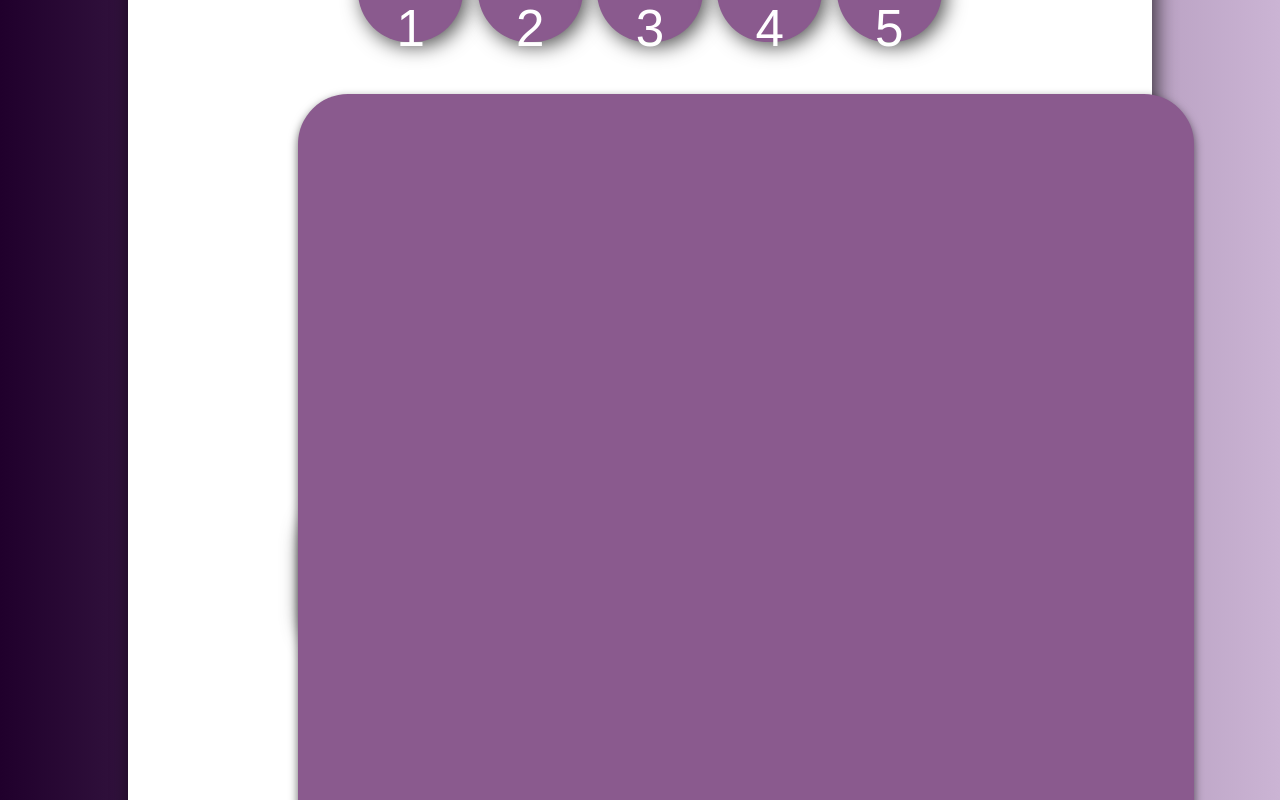
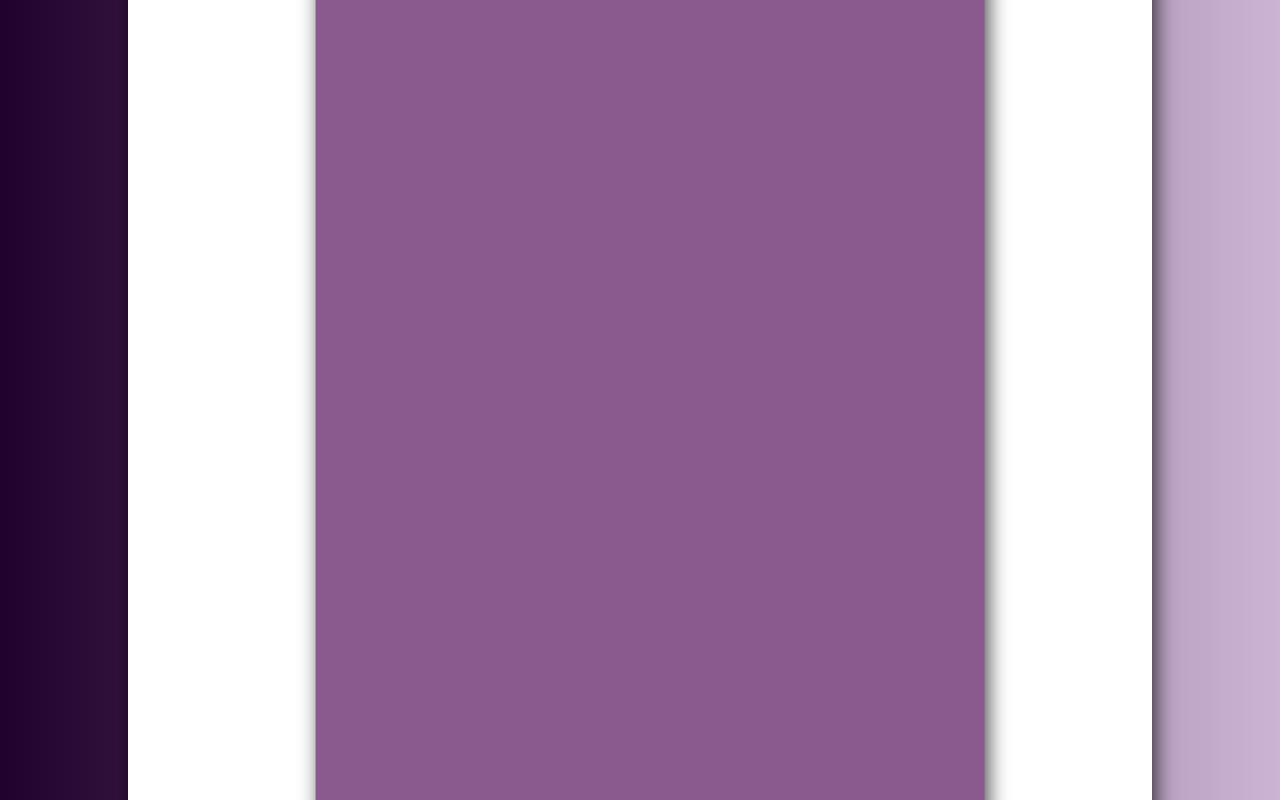
Before and after one commit to desracto/DataWiz, a React (Create React App) app in the folder react-app/: page /SchemaSelectionPage in a window 1280 px wide. Shown: the part 519-1319 px from the top of the page. Built offline with nearby package versions, Linux system fonts and the light colour scheme.

Commit message:
Corrected positioning of SchemaDisplayCard and the select button, added responsivness.

```diff
--- a/react-app/src/Pages/SchemaSelectionPage.css
+++ b/react-app/src/Pages/SchemaSelectionPage.css
@@ -6,7 +6,7 @@
 
 @font-face {
   font-family: 'Gilroy-SemiBold';
-  src: url('./fonts/Gilroy-SemiBold.ttf') format('truetype');
+  src: url('/fonts/Gilroy-SemiBold.ttf') format('truetype');
 } */
 
 .SchemaSelectionTitle {
@@ -17,7 +17,7 @@
   font-family: 'Gilroy-SemiBold', sans-serif;
 }
 
-/* Container for both Header1 and SchemaSelectionCard */
+/* Container for both Header2 and SchemaSelectionCard */
 .SchemaSelectionContainer {
   display: flex;
   flex-direction: column;
@@ -31,7 +31,7 @@
     height: 3100px;
     background: white;
     border-radius: 45px;
-    position: 'absolute';
+    position: relative;
     top: '400px';
     padding: 150px;
     padding-left: 170px;
@@ -63,7 +63,7 @@
   height: 10px;
   width: 97%;
   border-radius: 9px;
-  margin-bottom: 4%;
+  margin-bottom: 130px;
 }
 
 /* Container for schema buttons */
@@ -122,28 +122,47 @@
 
 .SchemaDisplayCard {
   display: flex;
-  width: 70%;
+  width: 95%;
   height: 1700px;
   background: #8A5A8E;
   border-radius: 50px;
-  position: absolute;
-  top: '400px';
-  margin-top: 3.5%;
-  box-shadow: 0px 4px 10px rgba(0, 0, 0, 0.6); /* Add shadow as needed */
+  position: relative;
+  margin-top: 130px;
+  left: 50%;
+  transform: translateX(-50%);
+  box-shadow: 4px 4px 20px rgba(0, 0, 0, 0.7);
+}
+
+.SchemaSelectButton-container {
+  position: relative;
+  margin-top: 80px;
+  height: 5.5%;
+  width: 100%;
+  justify-content: center;
+  left: 50%;
+  display: flex;
+  transform: translateX(-50%);
 }
 
 .SchemaSelectButton {
-  width: 450px;
-  height: 150px;
-  background: #b684ba;
-  border-radius: 40px;
+  width: 15%;
+  height: 100%;
+  background: #663d79;
+  border-radius: 50px;
   color: white;
-  font-size: 3.5rem;
-  font-weight: 600;
+  font-size: 3.2rem;
+  font-weight: 500;
+  font-family: Gilroy-SemiBold, sans-serif;
   text-align: center;
   cursor: pointer;
   box-shadow: 4px 4px 20px rgba(0, 0, 0, 0.7);
-  margin-top: 64%;
-  justify-content: center;
+  transition: background 0.3s ease;
+}
 
+.SchemaSelectButton:hover {
+  background: #522b5e;
 }
+
+.SchemaSelectButton:active {
+  background: #522b5e;
+}
--- a/react-app/src/components/Footer.css
+++ b/react-app/src/components/Footer.css
@@ -10,70 +10,3 @@
     justify-content: space-between;
     align-items: flex-start;
   }
-
-  .brand-info {
-    display: flex;
-    flex-direction: column;
-    align-items: flex-start;
-  }
-
-  .brand-logo img {
-    height: 80px;
-    width: 160px;
-    border-radius: 50%;
-    overflow: hidden;
-    margin-right: 10px;
-  }
-
-  .brand-text {
-    margin-bottom: 10px;
-  }
-
-  .instagram-section {
-    display: flex;
-    align-items: center;
-  }
-
-  .instagram-section img {
-    height: 30px;
-    margin-right: 10px;
-  }
-
-  .middle-section {
-    flex: 1;
-    text-align: center;
-  }
-
-  .page-links h3, .contact-info h3 {
-    margin-bottom: 10px;
-    font-size: 3rem;
-  }
-
-  .page-links ul, .contact-info {
-    list-style-type: none;
-    padding: 0;
-    margin: 0;
-  }
-
-  .page-links li {
-    display: inline-block;
-    margin: 0 10px;
-  }
-
-  .contact-item {
-    display: inline-block;
-    margin: 0 10px;
-  }
-
-  /* Styles for location image */
-  .contact-item img[src*="LocationIcon"] {
-    height: 20px;
-  }
-
-  .copyright {
-    text-align: right;
-    font-size: 3rem;
-    position: absolute;
-    bottom: 0;
-    right: 20px;
-  }
--- a/react-app/src/components/Footer.jsx
+++ b/react-app/src/components/Footer.jsx
@@ -4,47 +4,6 @@ import './Footer.css';
 export default function Footer() {
   return (
     <footer className="footer">
-      <div className="brand-info">
-        <div className="brand-logo">
-          <img src={process.env.PUBLIC_URL + '/images/DataWiz-Logo.png'} alt="Logo"/>
-        </div>
-        <div className="brand-text">
-          <div className="brand-name">
-            <h2>DataWiz.</h2>
-          </div>
-          <div className="slogan">
-            <p>Your Gateway to Mastering SQL Queries with Query Visualization, and Effortless Query Grading. Unleash the Power of Data with Ease.</p>
-          </div>
-        </div>
-        <div className="instagram-section">
-          <img src={process.env.PUBLIC_URL + '/images/Instagram Icon.png'} alt="Instagram Icon" />
-          <p>Follow us on Instagram!</p>
-        </div>
-      </div>
-
-      <div className="middle-section">
-      <div className="page-links">
-          <h3>Pages</h3>
-          <ul>
-            <li>Home</li>
-            <li>Animation</li>
-            <li>Quizzes</li>
-            <li>FAQs</li>
-            <li>Settings</li>
-          </ul>
-        </div>
-        <div className="contact-info">
-          <h3>Contact</h3>
-          <div className="contact-item">
-            <img src={process.env.PUBLIC_URL + '/images/EmailIcon.png'} alt="Email Icon" />
-            <p>info@example.com</p>
-          </div>
-          <div className="contact-item">
-            <img src={process.env.PUBLIC_URL + '/images/LocationIcon.png'} alt="Location Icon" />
-            <p>Dubai, United Arab Emirates</p>
-          </div>
-        </div>
-      </div>
 
       <div className="copyright">
         <p>© 2023 Your Brand. Crafted with ❤️ by Team Odyssey.</p>
```
Also changed, not shown: react-app/src/Pages/SchemaSelectionPage.jsx (line endings or trailing spaces).
